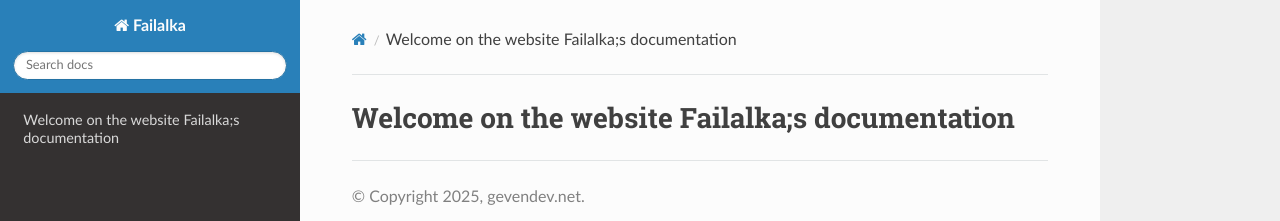
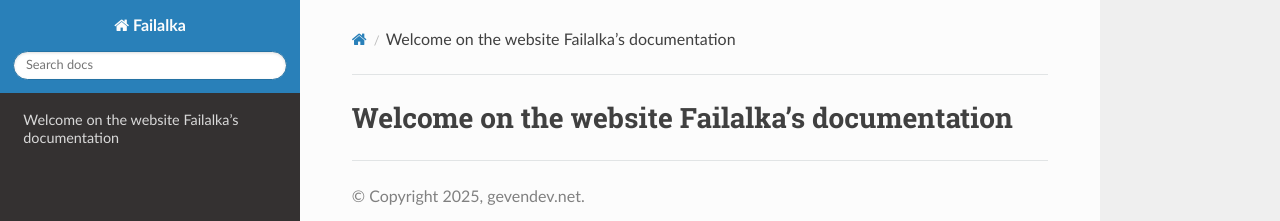
Before and after one commit to DaGuinci/failaka, a Sphinx documentation site: the page built from docs/index.rst, in a window 1280 px wide. Shown: the top 221 px of the page. Built offline with Sphinx 7.4.7 and the Read the Docs theme 3.1.0, drawn with Linux system fonts in a browser that asks for light colours; pages that are not in the unit, such as notebooks, are missing from menus.

```diff
--- a/docs/index.rst
+++ b/docs/index.rst
@@ -3,7 +3,7 @@
    You can adapt this file completely to your liking, but it should at least
    contain the root `toctree` directive.
 
-Welcome on the website Failalka;s documentation
+Welcome on the website Failalka's documentation
 =================================================
 
 .. toctree::
```
